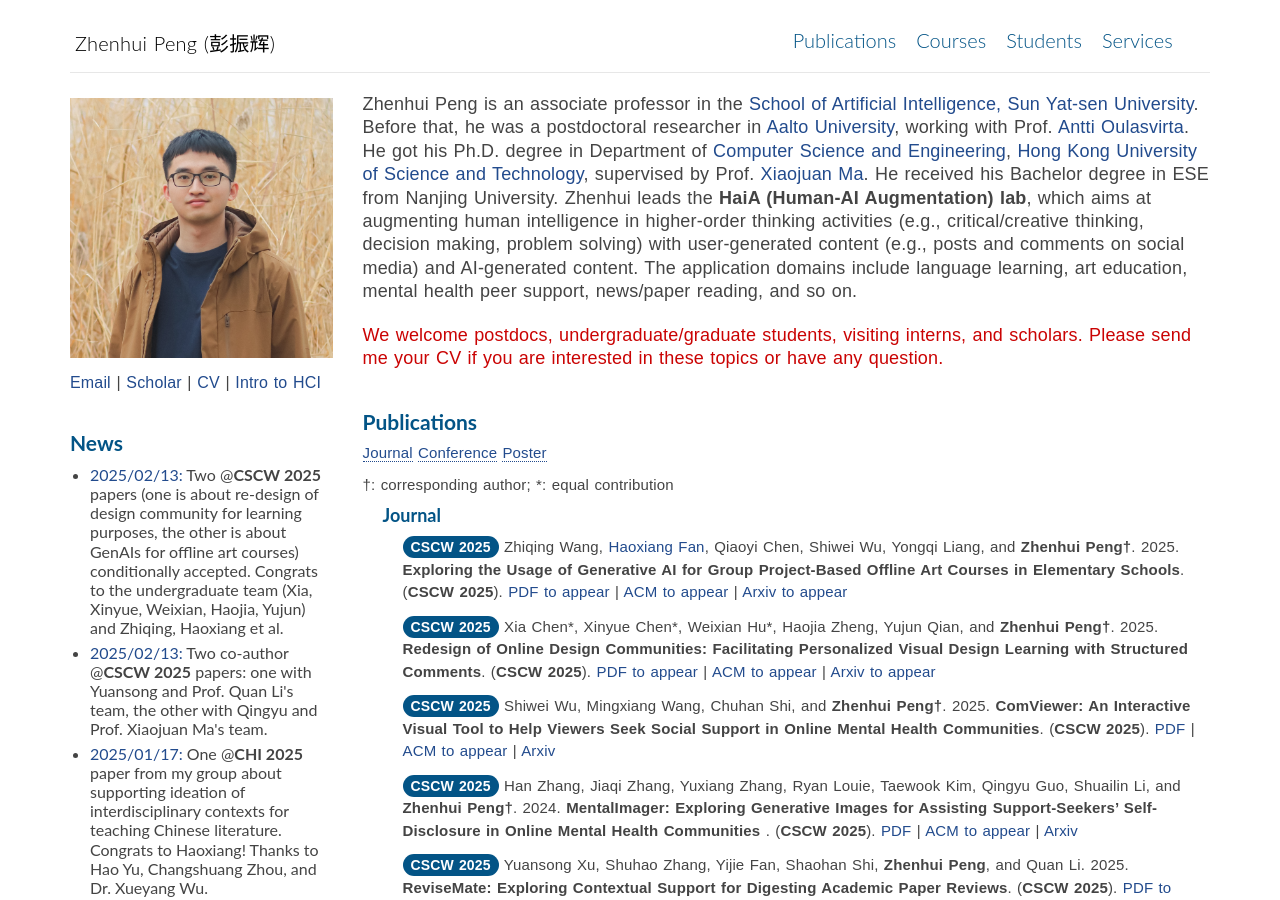
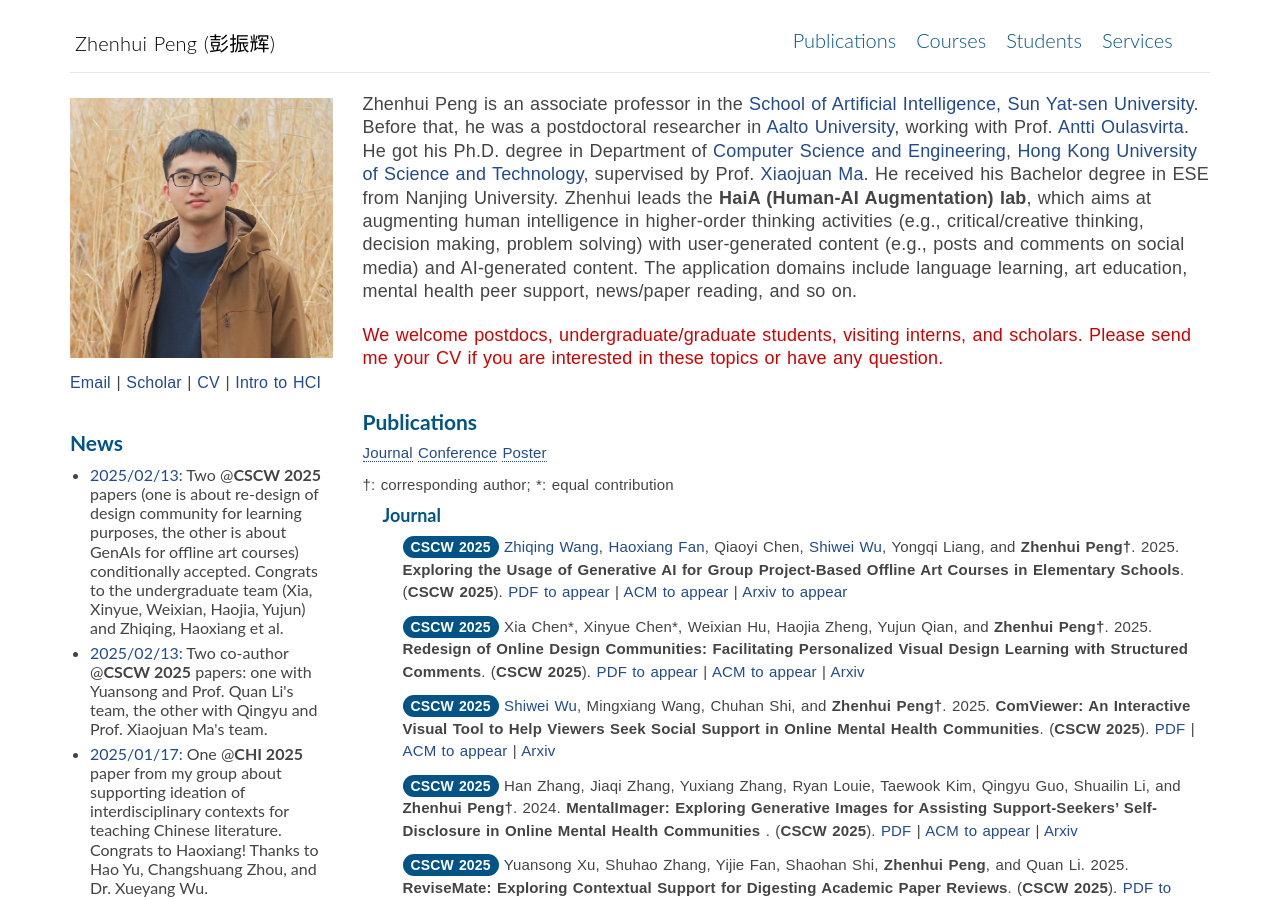
Before and after one commit to PenguinZhou/PenguinZhou.github.io, a Jekyll site: the page index.html, which Jekyll copies as it is, in a window 1280 px wide and 900 px high. Built offline with Jekyll 4.4.1, drawn with Linux system fonts in a browser that asks for light colours; some of the changed text lies outside the part shown.

Commit message:
Update index.html

```diff
--- a/index.html
+++ b/index.html
@@ -342,22 +342,22 @@
                         <a name="journal"></a>
                         <h4 style='color:#035486;'><strong>Journal</strong></h4>
 
-                        <p class="paper"> <span class="venue">CSCW 2025</span> Zhiqing Wang, <a href="https://fanhaoxiang.top/">Haoxiang Fan</a>, Qiaoyi Chen, Shiwei Wu, Yongqi Liang, and <strong>Zhenhui Peng&#8224;</strong>.
+                        <p class="paper"> <span class="venue">CSCW 2025</span> <a href="https://www.zhiqingwang.me/">Zhiqing Wang</a>, <a href="https://fanhaoxiang.top/">Haoxiang Fan</a>, Qiaoyi Chen, <a href="https://shionming.github.io/shiweiwu.github.io/">Shiwei Wu</a>, Yongqi Liang, and <strong>Zhenhui Peng&#8224;</strong>.
                             2025. <strong>Exploring the Usage of Generative AI for Group Project-Based Offline Art Courses in Elementary Schools</strong>.
                             (<strong>CSCW 2025</strong>).
                             <a href="docs/cscw25_conviewer_arxiv.pdf">PDF to appear</a> |
                             <a href="https://dl.acm.org/doi/10.1145/3654777.3676390">ACM to appear</a> |
                             <a href="https://arxiv.org/abs/2411.19169">Arxiv to appear</a>
                         </p>
-                        <p class="paper"> <span class="venue">CSCW 2025</span> Xia Chen*, Xinyue Chen*, Weixian Hu*, Haojia Zheng, Yujun Qian, and <strong>Zhenhui Peng&#8224;</strong>.
+                        <p class="paper"> <span class="venue">CSCW 2025</span> Xia Chen*, Xinyue Chen*, Weixian Hu, Haojia Zheng, Yujun Qian, and <strong>Zhenhui Peng&#8224;</strong>.
                             2025. <strong>Redesign of Online Design Communities: Facilitating Personalized Visual Design Learning with Structured Comments</strong>.
                             (<strong>CSCW 2025</strong>).
                             <a href="docs/cscw25_conviewer_arxiv.pdf">PDF to appear</a> |
                             <a href="https://dl.acm.org/doi/10.1145/3654777.3676390">ACM to appear</a> |
-                            <a href="https://arxiv.org/abs/2411.19169">Arxiv to appear</a>
+                            <a href="https://arxiv.org/abs/2504.09827">Arxiv</a>
                         </p>
 
-                        <p class="paper"> <span class="venue">CSCW 2025</span> Shiwei Wu, Mingxiang Wang, Chuhan Shi, and <strong>Zhenhui Peng&#8224;</strong>.
+                        <p class="paper"> <span class="venue">CSCW 2025</span> <a href="https://shionming.github.io/shiweiwu.github.io/">Shiwei Wu</a>, Mingxiang Wang, Chuhan Shi, and <strong>Zhenhui Peng&#8224;</strong>.
                             2025. <strong>ComViewer: An Interactive Visual Tool to Help Viewers Seek Social Support in Online Mental Health Communities</strong>.
                             (<strong>CSCW 2025</strong>).
                             <a href="docs/cscw25_comviewer_arxiv.pdf">PDF</a> |
@@ -490,7 +490,7 @@
                             <a href="https://dl.acm.org/doi/10.1145/3643834.3661581">ACM</a>
                         </p>
 
-                        <p class="paper"><span class="venue">ICWSM 2024</span> Shuailin Li, Shiwei Wu, Tianjian Liu, Han Zhang, Qingyu Guo, and <strong>Zhenhui Peng&#8224;</strong>.
+                        <p class="paper"><span class="venue">ICWSM 2024</span> Shuailin Li, <a href="https://shionming.github.io/shiweiwu.github.io/">Shiwei Wu</a>, Tianjian Liu, Han Zhang, Qingyu Guo, and <strong>Zhenhui Peng&#8224;</strong>.
                             2024. <strong>Understanding the Features of Text-Image Posts and Their Received Social Support in Online Grief Support Communities</strong>.
                             (<strong>ICWSM 2024</strong>).
                             <a href="docs/icwsm2024_grief_community.pdf">PDF</a> |
@@ -700,14 +700,14 @@
                     <ul>
                         <li>Xueer Lin (Master student, since fall 2024, from Sun Yat-sen University)</li>
                         <li>Yiwei Yuan (Master student, since fall 2024, from Sun Yat-sen University)</li>
-                        <li>Shiwei Wu (Master student, since fall 2023, from Hebei University of Technology, Intern @ Tsinghua Pervasive HCI Group)</li>
+                        <li><a href="https://shionming.github.io/shiweiwu.github.io/">Shiwei Wu</a> (Master student, since fall 2023, from Hebei University of Technology, Intern @ Tsinghua Pervasive HCI Group)</li>
                         <li><a href="https://fanhaoxiang.top/">Haoxiang Fan</a> (Master student, since fall 2023, from Jinan University, Intern @ Tsinghua Pervasive HCI Group)</li>
                         <li>Shuailin Li (Master student, since fall 2022, from Hainan University, Intern @ VIPS, Meituan, and Huawei)</li>
                         <li>Han Zhang (Master student, since fall 2022, from Guizhou University, Intern @ ZHIPU AI)</li>
                         <li>Xia Chen (Undergraduate student, since 2023)</li>
                         <li>Xinyue Chen (Undergraduate student, since 2023)</li>
                         <li>Yuheng Liu (Undergraduate student, since 2024)</li>
-                        <li>Zhiqing Wang (Research intern, 2024.05 - 2024.08, 2025.04 - </li>
+                        <li><a href="https://www.zhiqingwang.me/">Zhiqing Wang</a> (Research intern, 2024.05 - 2024.08, 2025.04 -) </li>
                     </ul>
                     <h4 style="color:#035486;">Past members</h4>
                     <ul>
```
